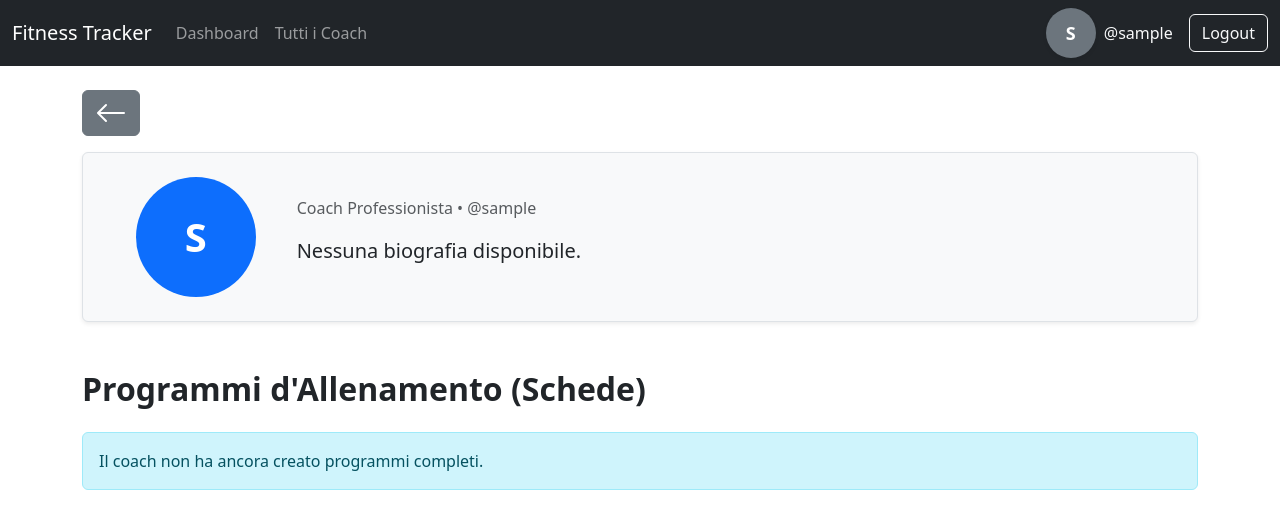
After one commit to Elsaid4/fitness_tracker, a Django app: page /fitness/coach_detail/1 in a window 1280 px wide. The commit adds this page. Shown: the top 529 px of the page. Run offline with Django 5.2, Linux system fonts and the light colour scheme; the visitor is signed in with stand-in values (Sample User, id 1); data comes from the database, SQL or seed files in the repository; data that the repository does not hold is empty; parts of the project's set-up code (start-up, migrations or seed data) failed here and were passed over.

Commit message:
Aggiunta gestione dei coach: implementata la classe Follow per seguire i coach, aggiunte viste e template per la lista e i dettagli dei coach, e migliorata l'interfaccia utente per la selezione dei coach.

```diff
--- a/accounts/models.py
+++ b/accounts/models.py
@@ -47,3 +47,11 @@ class Profile(models.Model):
             today = date.today()
             return today.year - self.date_of_birth.year - ((today.month, today.day) < (self.date_of_birth.month, self.date_of_birth.day))
         return None
+
+class Follow(models.Model):
+    user        = models.ForeignKey(CustomUser, on_delete=models.CASCADE, related_name='following')
+    coach       = models.ForeignKey(CustomUser, on_delete=models.CASCADE, related_name='followers')
+    timestamp   = models.DateTimeField(auto_now_add=True)
+
+    class Meta:
+        unique_together = ('user', 'coach')
--- /dev/null
+++ b/fitness/templates/fitness/coach_detail.html
@@ -0,0 +1,87 @@
+{% extends 'base.html' %}
+
+{% block content %}
+<div class="row justify-content-start mb-3">
+    <div class="col-12">
+        <a href="{% url 'coach_list' %}" class="btn btn-secondary"><svg xmlns="http://w3.org" width="32" height="32" fill="currentColor" class="bi bi-arrow-left" viewBox="0 0 16 16"><path fill-rule="evenodd" d="M15 8a.5.5 0 0 0-.5-.5H2.707l3.147-3.146a.5.5 0 1 0-.708-.708l-4 4a.5.5 0 0 0 0 .708l4 4a.5.5 0 0 0 .708-.708L2.707 8.5H14.5A.5.5 0 0 0 15 8"/></svg></a>
+    </div>
+</div>
+
+<div class="row justify-content-center mb-5 mt-3 ms-0 me-0 align-items-center bg-light p-4 rounded border shadow-sm">
+    <div class="col-md-2 col-sm-12 text-center">
+        {% if coach.profile.profile_picture %}
+            <img src="{{ coach.profile.profile_picture.url }}" class="rounded-circle border" style="width: 120px; height: 120px; object-fit: cover;">
+        {% else %}
+            <div class="rounded-circle bg-primary text-white d-flex align-items-center justify-content-center mx-auto fw-bold" style="width: 120px; height: 120px; font-size: 40px;">
+                {{ coach.username|upper|slice:":1" }}
+            </div>
+        {% endif %}
+    </div>
+    <div class="col-md-9 col-sm-12">
+        <h1 class="fw-bold mb-1">{{ coach.profile.name }} {{ coach.profile.last_name }}</h1>
+        <p class="text-muted">Coach Professionista • @{{ coach.username }}</p>
+        <p class="lead">{{ coach.profile.bio|default:"Nessuna biografia disponibile." }}</p>
+    </div>
+    <div class="col-md-1 col-sm-12 p-0">
+            {% if request.user != coach %} {% if is_following %}
+                <a href="{% url 'toggle_follow' coach.id %}" class="btn btn-danger">Unfollow</a>
+            {% else %}
+                <a href="{% url 'toggle_follow' coach.id %}" class="btn btn-success">Follow</a>
+            {% endif %}
+        {% endif %}
+    </div>
+</div>
+
+<h2 class="mb-4 fw-bold">Programmi d'Allenamento (Schede)</h2>
+
+<div class="row justify-content-center g-4">
+    {% for plan in plans %}
+        <div class="col-md-6">
+            <div class="card h-100 shadow-sm border-primary">
+                <div class="card-header bg-primary text-white d-flex justify-content-between align-items-center">
+                    <h4 class="mb-0">{{ plan.name }}</h4>
+                    <span class="badge bg-light text-primary">{{ plan.workouts.count }} Workout</span>
+                </div>
+                <div class="card-body">
+                    <p class="card-text text-secondary">{{ plan.description }}</p>
+                    <h6 class="fw-bold border-bottom pb-2">Workout inclusi:</h6>
+                    <ul class="list-group list-group-flush mb-3">
+                        {% for workout in plan.workouts.all %}
+                            <li class="list-group-item d-flex justify-content-between align-items-center px-0">
+                                <span><i class="bi bi-play-circle me-2"></i>{{ workout.name }}</span>
+                                <a href="{% url 'workout_detail' workout.id %}" class="btn btn-sm btn-outline-secondary">Vedi</a>
+                            </li>
+                        {% endfor %}
+                    </ul>
+                </div>
+                <div class="card-footer bg-transparent">
+                    <div class="d-grid">
+                        <button class="btn btn-primary">Scarica Scheda Completa</button>
+                    </div>
+                </div>
+            </div>
+        </div>
+    {% empty %}
+        <div class="col-12">
+            <div class="alert alert-info">Il coach non ha ancora creato programmi completi.</div>
+        </div>
+    {% endfor %}
+</div>
+
+{% if single_workouts %}
+<h3 class="mt-5 mb-3 fw-bold">Workout Singoli</h3>
+<div class="row row-cols-1 row-cols-md-3 g-3 justify-content-center">
+    {% for w in single_workouts %}
+        <div class="col">
+            <div class="card shadow-sm h-100">
+                <div class="card-body">
+                    <h5 class="card-title">{{ w.name }}</h5>
+                    <p class="small text-muted">Durata stimata: {{ w.duration|default:"N/D" }}</p>
+                    <a href="{% url 'workout_detail' w.id %}" class="btn btn-sm btn-outline-primary w-100">Inizia ora</a>
+                </div>
+            </div>
+        </div>
+    {% endfor %}
+</div>
+{% endif %}
+{% endblock %}
--- a/fitness/urls.py
+++ b/fitness/urls.py
@@ -6,4 +6,7 @@ urlpatterns = [
     path('workout/', views.workout_view, name='workout'),
     path('workout/save_workout/<str:workout_name>/', views.save_workout, name='save_workout'),
     path('workout_detail/<int:pk>/', views.WorkoutDetailView.as_view(), name='workout_detail'),
+    path('coach_list/', views.CoachListView.as_view(), name='coach_list'),
+    path('coach_detail/<int:pk>', views.CoachDetailView.as_view(), name='coach_detail'),
+    path('coach/<int:coach_id>/toggle-follow/', views.toggle_follow_view, name='toggle_follow'),
 ]
--- a/fitness/views.py
+++ b/fitness/views.py
@@ -1,8 +1,10 @@
 from django.contrib.auth.decorators import login_required
-from django.http import JsonResponse
 from django.shortcuts import redirect, render, get_object_or_404
-from .models import Workout, Set, Exercise, WorkoutExercise
-from django.views.generic import DetailView
+from django.contrib.auth import get_user_model
+
+from accounts.models import Follow
+from .models import TrainingPlan, Workout, Set, Exercise, WorkoutExercise
+from django.views.generic import DetailView, ListView
 from django.contrib.auth.mixins import LoginRequiredMixin
 from django.utils import timezone
 
@@ -24,6 +26,61 @@ def dashboard(request):
         'sets': sets
         })
 
+User = get_user_model()
+class CoachListView(LoginRequiredMixin, ListView):
+    model = get_user_model()
+    template_name = 'fitness/coach_list.html'
+    context_object_name = 'coaches'
+
+    def get_queryset(self):
+        queryset = User.objects.filter(role='coach')
+
+        scelta_filtro = self.request.GET.get('filter')
+
+        if scelta_filtro == 'following' and self.request.user.is_authenticated:
+            queryset = queryset.filter(followers__user=self.request.user)
+        return queryset
+
+    def get_context_data(self, **kwargs):
+        context = super().get_context_data(**kwargs)
+
+        if self.request.user.is_authenticated:
+            followed_coaches_ids = self.request.user.following.values_list('coach_id', flat=True)
+            context['followed_coaches_ids'] = list(followed_coaches_ids)
+
+        context['current_filter'] = self.request.GET.get('filter', 'all')
+        return context
+
+class CoachDetailView(LoginRequiredMixin, DetailView):
+    model = User
+    template_name = 'fitness/coach_detail.html'
+    context_object_name = 'coach'
+
+    def get_context_data(self, **kwargs):
+        context = super().get_context_data(**kwargs)
+        coach = self.get_object()
+
+        context['plans'] = TrainingPlan.objects.filter(coach=coach).prefetch_related('workouts')
+        context['single_workouts'] = Workout.objects.filter(user=coach, plan__isnull=True, is_template=True)
+        if self.request.user.is_authenticated:
+            context['is_following'] = Follow.objects.filter(user=self.request.user, coach=coach).exists()
+        else:
+            context['is_following'] = False
+        return context
+
+@login_required
+def toggle_follow_view(request, coach_id):
+    coach = get_object_or_404(User, id=coach_id, role='coach')
+
+    if coach == request.user:
+        return redirect('coach_list')
+
+    (follow_relation, created) = Follow.objects.get_or_create(user=request.user, coach=coach)
+
+    if not created:
+        follow_relation.delete()
+
+    return redirect(request.META.get('HTTP_REFERER', 'coach_list'))
 
 class WorkoutDetailView(LoginRequiredMixin, DetailView):
     model = Workout
@@ -93,5 +150,5 @@ def save_workout(request, workout_name):
                     weight              = weight,
                     completed           = is_completed
                 )
-        return redirect('workout_detail', workout_id=workout.id)
+        return redirect('workout_detail', pk=workout.id)
     return redirect('dashboard')
--- a/templates/base.html
+++ b/templates/base.html
@@ -18,6 +18,9 @@
                     <li class="nav-item">
                         <a class="nav-link" href="{% url 'dashboard' %}">Dashboard</a>
                     </li>
+                    <li class="nav-item">
+                        <a class="nav-link" href="{% url 'coach_list' %}">Tutti i Coach</a>
+                    </li>
                 </ul>
 
                 {% if user_profile.profile_picture %}
@@ -26,11 +29,11 @@
                     <a class="nav-link" href="{% url 'profile_detail' %}">
                         {% if user_profile.name and user_profile.last_name %}
                         <div class="rounded-circle bg-secondary text-white d-flex align-items-center justify-content-center fw-bold text-uppercase shadow-sm" style="width: 50px; height: 50px; font-size: 18px;">
-                            {{ user_profile.name|slice:":1" }}{{ user_profile.last_name|slice:":1" }}
+                            {{ user_profile.name|upper|slice:":1" }}{{ user_profile.last_name|slice:":1" }}
                         </div>
                     {% else %}
                         <div class="rounded-circle bg-secondary text-white d-flex align-items-center justify-content-center fw-bold text-uppercase shadow-sm" style="width: 50px; height: 50px; font-size: 18px;">
-                            {{ request.user.username|slice:":1" }}
+                            {{ request.user.username|upper|slice:":1" }}
                         </div>
                     {% endif %}
                     </a>
```
Also changed, not shown: fitness/models.py (+35 -21 lines), fitness/templates/fitness/coach_list.html (added, +54 -0 lines), accounts/migrations/0006_follow.py (added), fitness/migrations/0012_workoutfeedback.py (added), fitness/migrations/0013_workout_is_template_trainingplan_workout_plan.py (added).
